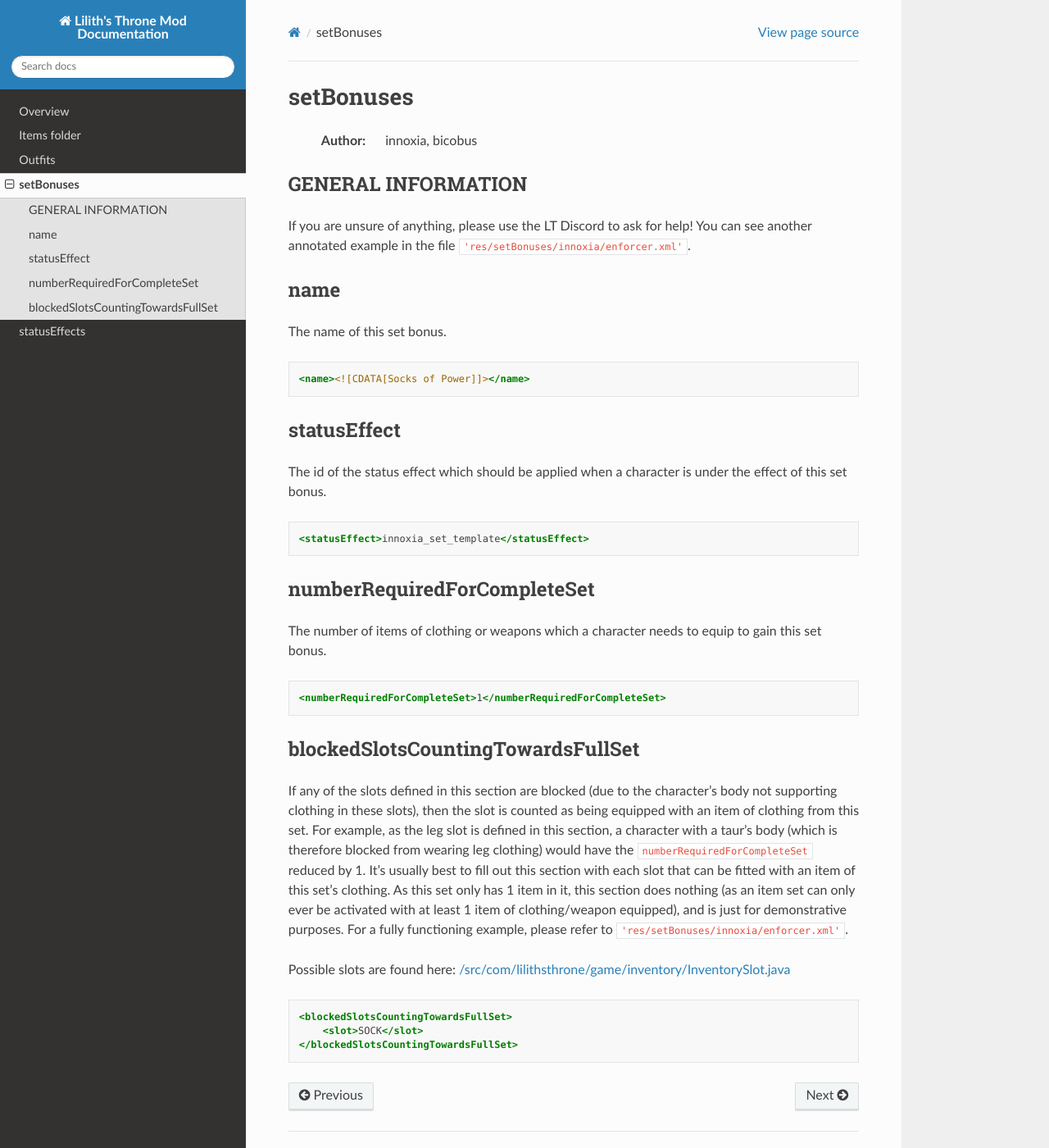
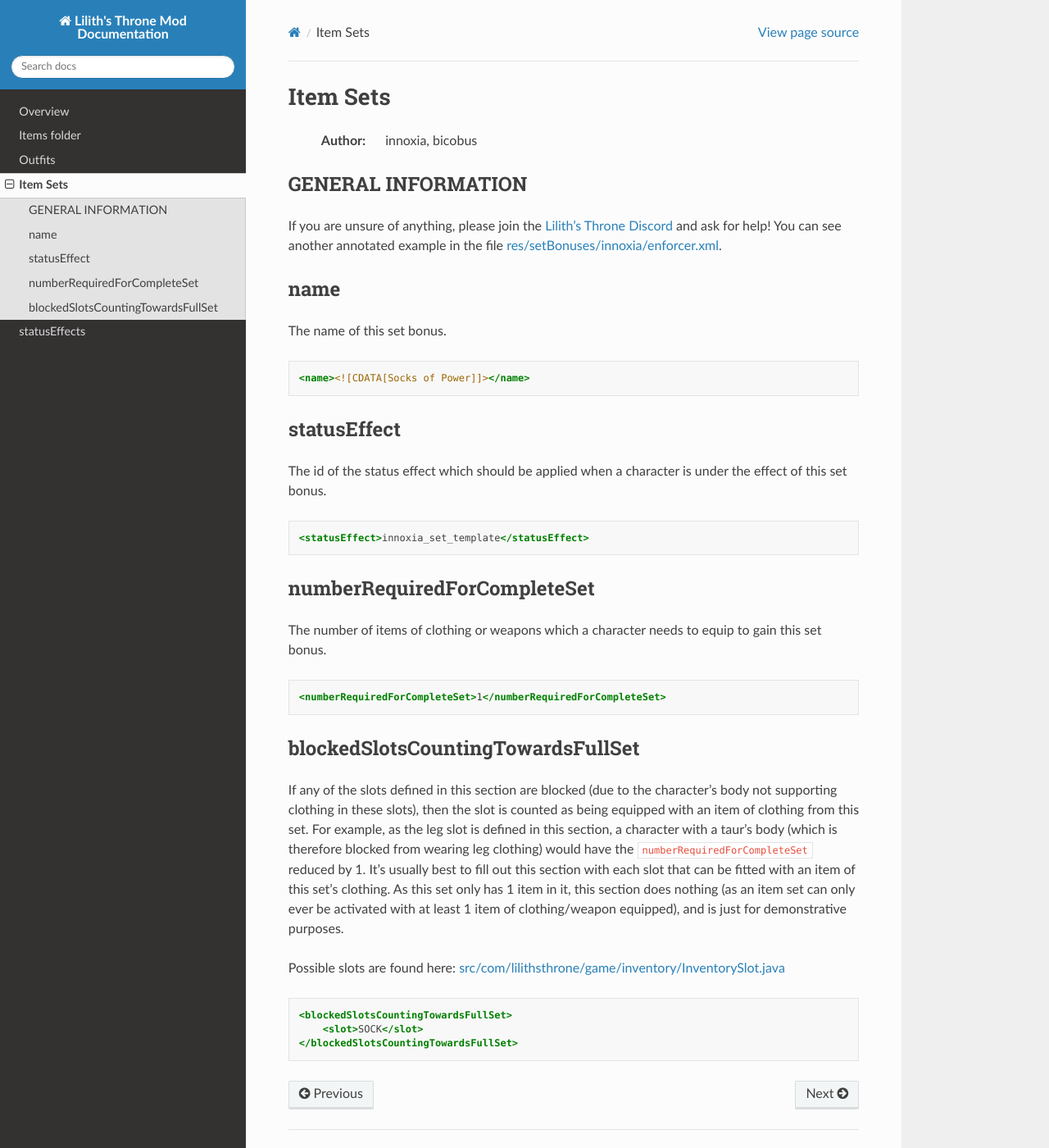
Before and after one commit to bicobus/lilith-throne-documentation, a Sphinx documentation site: the page built from docs/setBonuses.rst, in a window 1280 px wide and 1400 px high. Shown: the whole window at 82% size. Built offline with Sphinx 7.4.7 and the Read the Docs theme 2.0.0, drawn with Linux system fonts in a browser that asks for light colours.

Commit message:
Cleaning setBonuses

```diff
--- a/docs/setBonuses.rst
+++ b/docs/setBonuses.rst
@@ -1,15 +1,18 @@
-==========
-setBonuses
-==========
+.. include:: global.inc.rst
+.. former title was setBonuses
+
+=========
+Item Sets
+=========
 
     :Author: innoxia, bicobus
 
 GENERAL INFORMATION
 -------------------
 
-If you are unsure of anything, please use the LT Discord to ask for help! You
-can see another annotated example in the file
-``'res/setBonuses/innoxia/enforcer.xml'``.
+If you are unsure of anything, please join the `Lilith's Throne Discord`_ and
+ask for help! You can see another annotated example in the file
+:ltgithub:`res/setBonuses/innoxia/enforcer.xml`.
 
 name
 ----
@@ -55,10 +58,10 @@ blocked from wearing leg clothing) would have the
 this section with each slot that can be fitted with an item of this set’s
 clothing. As this set only has 1 item in it, this section does nothing (as an
 item set can only ever be activated with at least 1 item of clothing/weapon
-equipped), and is just for demonstrative purposes. For a fully functioning
-example, please refer to ``'res/setBonuses/innoxia/enforcer.xml'``.
+equipped), and is just for demonstrative purposes.
 
-Possible slots are found here: `/src/com/lilithsthrone/game/inventory/InventorySlot.java <https://github.com/Innoxia/liliths-throne-public/blob/master/src/com/lilithsthrone/game/inventory/InventorySlot.java>`_
+Possible slots are found here:
+:ltgithub:`src/com/lilithsthrone/game/inventory/InventorySlot.java`
 
 .. code:: xml
     :name: blockedSlotsCountingTowardsFullSet
```
